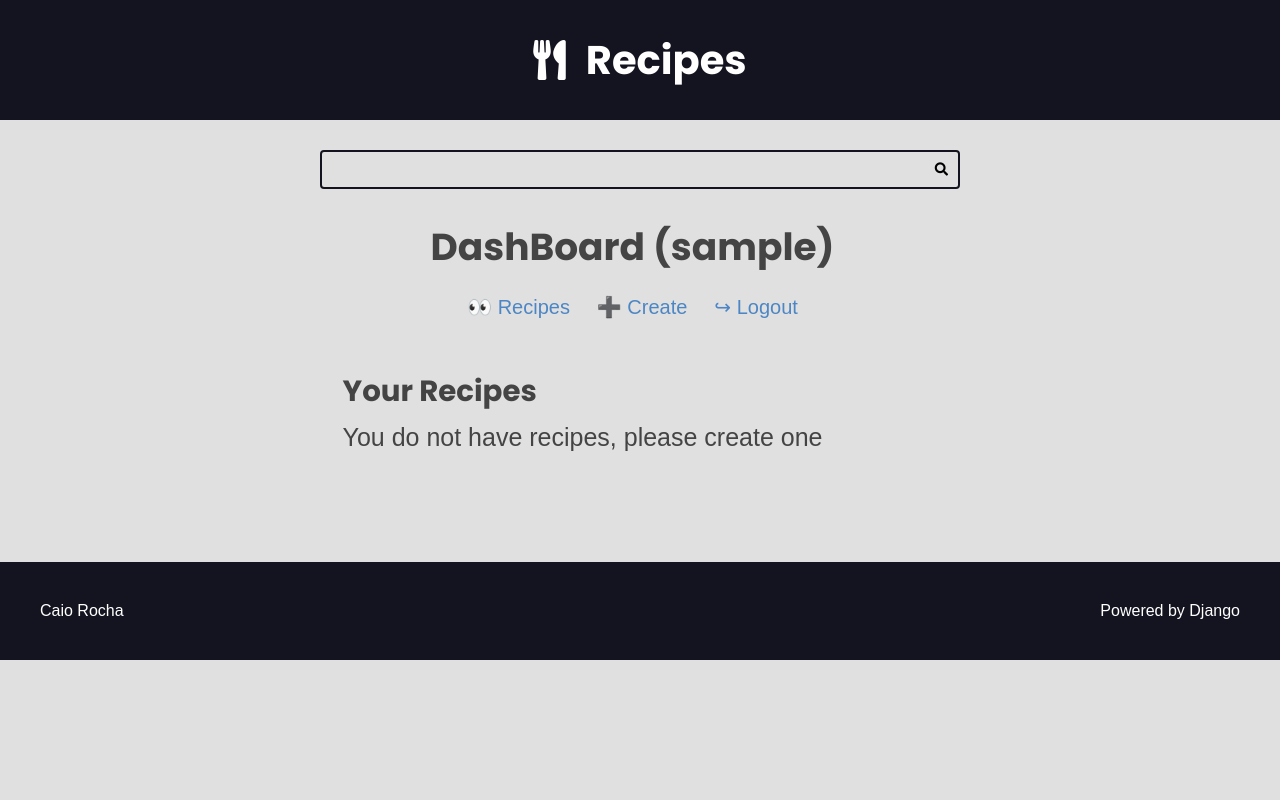
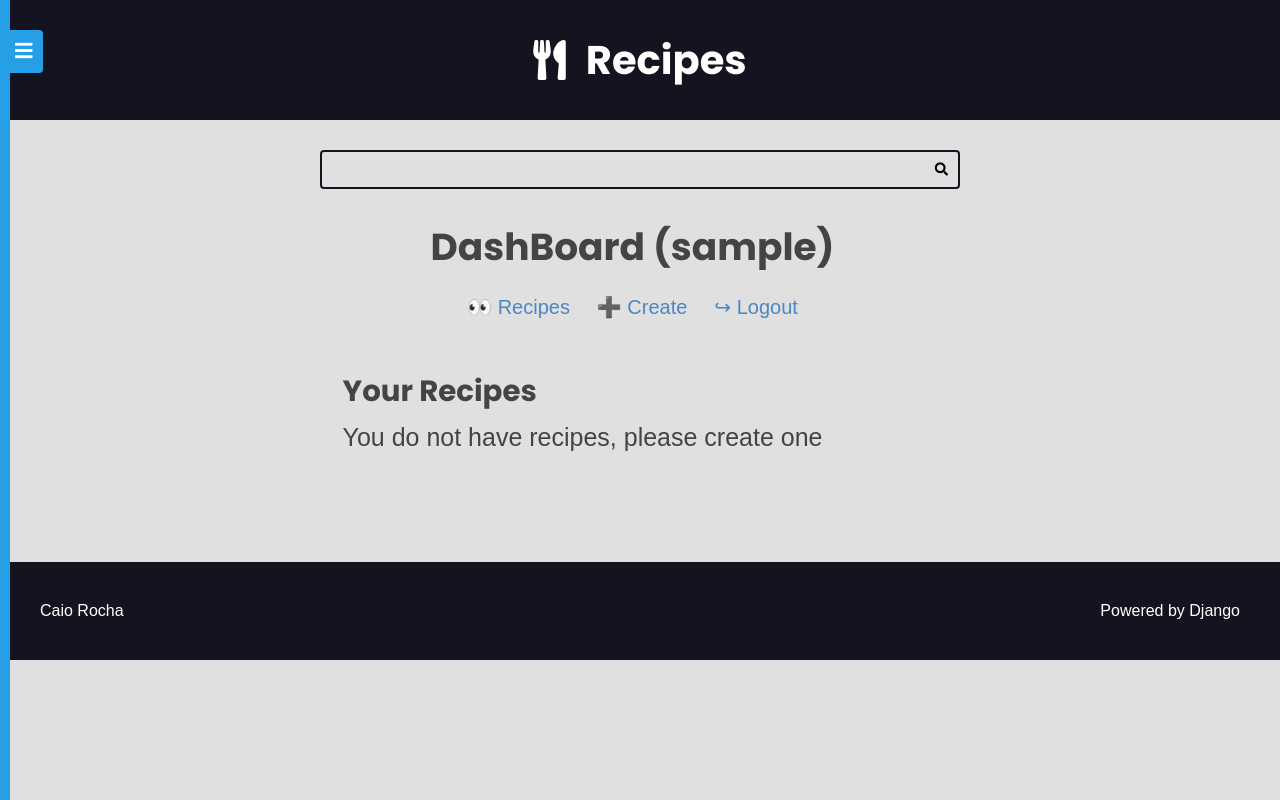
Before and after one commit to caioguimaraesr/recipes, a Django app: page /authors/dashboard/ in a window 1280 px wide. Run offline with Django 5.2, Linux system fonts and the light colour scheme; the visitor is signed in with stand-in values (Sample User, id 1); data that the repository does not hold is empty.

Commit message:
comitted changes

```diff
--- a/base_static/global/css/style.css
+++ b/base_static/global/css/style.css
@@ -502,6 +502,85 @@ h1,h2,h3,h4,h5 {
     margin: 1rem 0;
 }
 
+.hidden-text {
+    display: none;
+    opacity: 0;
+}
+
+/* Menu */
+.menu-container {
+    position: fixed;
+    top: 0;
+    left: 0;
+    bottom: 0;
+    width: 260px;
+    min-height: 100vh;
+    overflow-y: auto;
+    background: var(--color-primary);
+    z-index: 9999;
+    transition: all 300ms ease-in-out;
+}
+
+.menu-container a {
+    color: var(--color-white);
+}
+
+.menu-hidden {
+    left: -250px;
+}
+
+.button-show-menu {
+    position: fixed;
+    left: 265px;
+    top: 3rem;
+    color: var(--color-white);
+    background-color: var(--color-primary);
+    border: none;
+    font-size: 2rem;
+    z-index: 999999;
+    padding: 1rem;
+    visibility: visible;
+    opacity: 1;
+    transition: all 300ms ease-in-out;
+    border-radius: 0 4px 4px 0;
+    cursor: pointer;
+}
+
+.button-show-menu-visible {
+    visibility: visible;
+    opacity: 1;
+    left: 5px;
+}
+
+.button-close-menu {
+    position: absolute;
+    top: 1rem;
+    right: 1rem;
+    color: var(--color-white);
+    background: none;
+    font-size: 2rem;
+    z-index: 99999;
+    cursor: pointer;
+    border: none;
+}
+
+.menu-nav {
+    display: flex;
+    flex-flow: column wrap;
+    font-family: var(--font-headings);
+    font-size: 2rem;
+    margin-left: 30px;
+}
+
+.menu-nav a {
+    width: 100%;
+    padding: 1rem;
+}
+
+.home-nav {
+    margin-top: 35px;
+}
+
 @media (max-width: 600px) {
     .main-content-list,
     .form-content-grid {
--- /dev/null
+++ b/base_static/global/js/scripts.js
@@ -0,0 +1,56 @@
+(() => {
+    const forms = document.querySelectorAll('.form-delete');
+
+    for (const form of forms) {
+      form.addEventListener('submit', function (e) {
+        e.preventDefault();
+
+        const confirmed = confirm('Are you sure?');
+
+        if (confirmed) {
+          form.submit();
+        }
+      });
+    }
+  })();
+
+(() => {
+  const buttonCloseMenu = document.querySelector('.button-close-menu');
+  const buttonShowMenu = document.querySelector('.button-show-menu');
+  const menuContainer = document.querySelector('.menu-container');
+
+  const buttonShowMenuVisibleClass = 'button-show-menu-visible';
+  const menuHiddenClass = 'menu-hidden';
+
+  const closeMenu = () => {
+    buttonShowMenu.classList.add(buttonShowMenuVisibleClass);
+    menuContainer.classList.add(menuHiddenClass);
+  };
+
+  const showMenu = () => {
+    buttonShowMenu.classList.remove(buttonShowMenuVisibleClass);
+    menuContainer.classList.remove(menuHiddenClass);
+  };
+
+  if (buttonCloseMenu) {
+    buttonCloseMenu.removeEventListener('click', closeMenu);
+    buttonCloseMenu.addEventListener('click', closeMenu);
+  }
+
+  if (buttonShowMenu) {
+    buttonCloseMenu.removeEventListener('click', showMenu);
+    buttonShowMenu.addEventListener('click', showMenu);
+  }
+})();
+
+(() => {
+  const authorsLogoutLinks = document.querySelectorAll('.authors-logout-link');
+  const formLogout = document.querySelector('.form-logout');
+
+  for (const link of authorsLogoutLinks) {
+    link.addEventListener('click', (e) => {
+      e.preventDefault();
+      formLogout.submit();
+    });
+  }
+})();
--- a/base_templates/global/base.html
+++ b/base_templates/global/base.html
@@ -1,3 +1,5 @@
+{% load static %}
+
 <!DOCTYPE html>
 <html lang="en">
 
@@ -7,6 +9,7 @@
 <head>
 
 <body>
+    {% include "global/partials/menu.html" %}
     {% include "global/partials/header.html" %}
     {% include "global/partials/search.html" %}
     <main class="main-content-container">
@@ -14,6 +17,7 @@
         {% include "global/partials/pagination.html" %}
     </main>
     {% include "global/partials/footer.html" %}
+
+    <script src="{% static "global/js/scripts.js" %}"></script>
 </body>
-
 </html>
--- /dev/null
+++ b/base_templates/global/partials/menu.html
@@ -0,0 +1,25 @@
+<button class="button-show-menu button-show-menu-visible">
+    <i class="fas fa-bars"></i>
+    <span class="hidden-text">Show menu</span>
+</button>
+
+<div class="menu-container menu-hidden">
+    <button class="button-close-menu button-close-menu-visible">
+        <i class="fas fa-times-circle"></i>
+        <span class="hidden-text">Close menu</span>
+    </button>
+
+    <div class="menu-content">
+        <nav class="menu-nav">
+          <a class="home-nav" href="{% url 'recipes:home' %}">Home</a>
+            {% if user.is_authenticated %}
+                <a href="{% url 'authors:dashboard_recipe_new' %}">New recipe</a>
+                <a href="{% url 'authors:dashboard' %}">Dashboard</a>
+                <a href="{% url 'authors:logout' %}">Logout</a>
+            {% else %}
+                <a href="{% url 'authors:login' %}">Login</a>
+                <a href="{% url 'authors:register' %}">Register</a>
+            {% endif %}
+        </nav>
+    </div>
+</div>
```
Also changed, not shown: authors/templates/authors/pages/login.html (+6 -1 lines).
